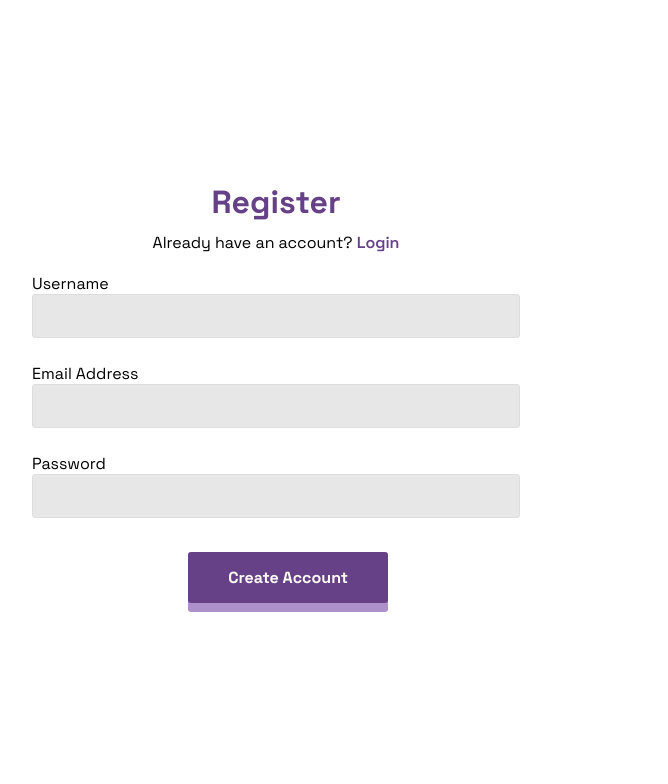
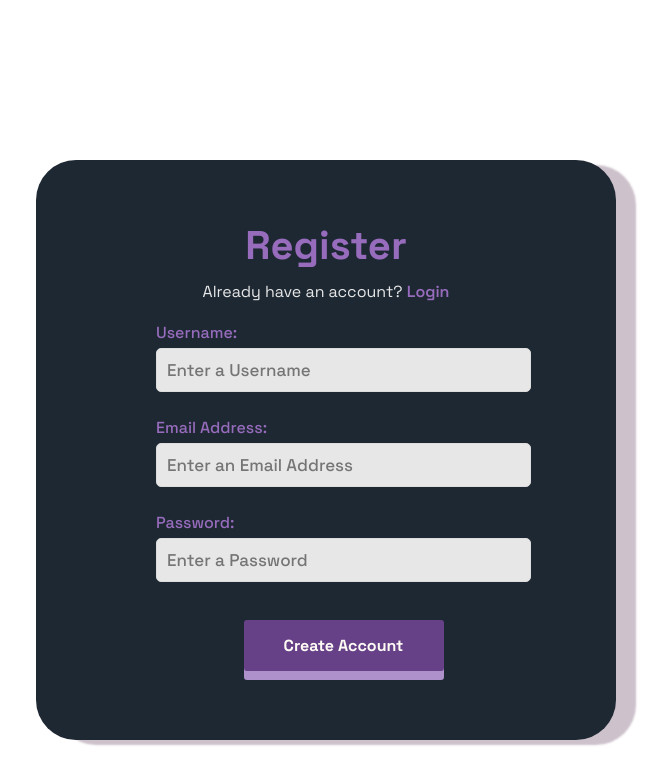
Before and after one commit to Kaylynnlaster/ForumApp, a React (Create React App) app in the folder client/: page /register in a window 1280 px wide. Shown: the top 784 px of the page, without its empty margins (364-1032 px from the left). Built offline with nearby package versions, Linux system fonts and the light colour scheme.

Commit message:
added bootstrap and more styling

```diff
--- a/client/package.json
+++ b/client/package.json
@@ -7,6 +7,7 @@
     "@testing-library/react": "^13.4.0",
     "@testing-library/user-event": "^13.5.0",
     "react": "^18.2.0",
+    "react-bootstrap": "^2.9.0",
     "react-dom": "^18.2.0",
     "react-router-dom": "^6.16.0",
     "react-scripts": "5.0.1",
--- a/client/src/components/Register.js
+++ b/client/src/components/Register.js
@@ -1,5 +1,11 @@
 import React, { useState } from "react";
 import { Link, useNavigate } from "react-router-dom";
+import Container from "react-bootstrap/esm/Container";
+import Form from 'react-bootstrap/Form';
+import Button from 'react-bootstrap/Button';
+import Row from 'react-bootstrap/Row';
+import Card from 'react-bootstrap/Card'
+import InputGroup from 'react-bootstrap/InputGroup'
 import "../styles/register.css"
 
 const Register = () => {
@@ -41,42 +47,67 @@ const Register = () => {
         setPassword("");
     };
     return (
-        <main className='register'>
+        <>
+            <Container className="d-flex align-items-center register">
+                <Card className="regCard">
+                    <Row className="reg-row">
+                        <Container className="mt-5">
                             <h1 className='registerTitle'>Register</h1>
                             <p>
                                 Already have an account? <Link to='/'>Login</Link>
                             </p>
-            <form className='registerForm' onSubmit={handleSubmit}>
-                <label htmlFor='username'>Username</label>
-                <input
+                        </Container>
+
+                        <Container>
+                            <Form className="registerForm" onSubmit={handleSubmit}>
+
+                                <Form.Group className="mt-4 mb-4">
+                                    <Form.Label htmlFor="username">Username:</Form.Label>
+                                    <Form.Control
                                         type='text'
                                         name='username'
                                         id='username'
                                         required
                                         value={username}
+                                        placeholder="Enter a Username"
                                         onChange={(e) => setUsername(e.target.value)}
                                     />
-                <label htmlFor='email'>Email Address</label>
-                <input
+                                </Form.Group>
+
+                                <Form.Group className="mt-4 mb-4">
+                                    <Form.Label htmlFor='email'>Email Address:</Form.Label>
+                                    <Form.Control
                                         type='text'
                                         name='email'
                                         id='email'
                                         required
                                         value={email}
+                                        placeholder="Enter an Email Address"
                                         onChange={(e) => setEmail(e.target.value)}
                                     />
-                <label htmlFor='password'>Password</label>
-                <input
+                                </Form.Group>
+
+                                <Form.Group className="mt-4 mb-4">
+                                    <Form.Label htmlFor="password">Password:</Form.Label>
+                                    <InputGroup>
+                                        <Form.Control
                                             type='password'
                                             name='password'
                                             id='password'
                                             required
                                             value={password}
+                                            placeholder="Enter a Password"
                                             onChange={(e) => setPassword(e.target.value)}
                                         />
-                <button className='registerBtn'>Create Account</button>
-            </form>
-        </main>
+                                    </InputGroup>
+                                </Form.Group>
+                                <Button className='registerBtn' type='submit'>Create Account</Button>
+                            </Form>
+                        </Container>
+                    </Row>
+                </Card>
+            </Container>
+        </>
     );
 };
 
--- a/client/src/styles/register.css
+++ b/client/src/styles/register.css
@@ -9,19 +9,32 @@
 }
 
 input {
-    padding: 10px 20px;
+    padding: 10px;
+    width: 150%;
     border: 1px solid #ddd;
     border-radius: 3px;
     margin-bottom: 25px;
     font-size: 17px;
+    font-weight: 500;
     color: #674188;
     background-color: #e7e7e7;
+    border-radius: 5px;
+    margin-top: 5px;
+}
+
+label {
+    color: #976cbd;
+    font-weight: 500;
 }
 
 a {
     text-decoration: none;
-    color: #674188;
+    color: #976cbd;
     font-weight: 600;
+}
+
+.reg-row {
+    margin-top: 20px;
 }
 
 .register {
@@ -31,31 +44,35 @@ a {
     align-items: center;
     justify-content: center;
     min-height: 100vh;
-    padding: 30px;
-
+    /* padding: 30px; */
 }
 
 .register p {
     margin-bottom: 20px;
+    text-align: center;
+    color: #e7e7e7;
 }
 
 .registerTitle {
     margin-bottom: 10px;
-    color: #674188;
+    color: #976cbd;
+    text-align: center;
+    font-size: 40px;
 }
 
-.registerForm{
-    width: 40%;
+.registerForm {
+    width: 50%;
     display: flex;
     flex-direction: column;
+    margin-left: 80px;
 }
 
 .registerBtn {
     display: block;
     width: 200px;
     padding: 15px;
-    margin-left: 32%;
-    margin-top: 2%;
+    margin-left: 35%;
+    margin-top: 5%;
     cursor: pointer;
     outline: none;
     border: none;
@@ -73,3 +90,20 @@ a {
     box-shadow: 0 5px #5c4a6d;
     transform: translateY(4px);
 }
+
+.regCard {
+    width: 580px;
+    background-color: #1e2833;
+    height: 580px;
+    border-radius: 40px;
+    padding: 40px;
+    margin: 50px;
+    transform: translate(-50%, -50%);
+    position: absolute;
+    top: 50%;
+    left: 50%;
+    box-shadow: 20px 5px 2px rgba(91, 50, 83, 0.3);
+    display: flex;
+    flex-direction: column;
+    justify-content: flex-start;
+}
```
Also changed, not shown: 1 other file (tests, documents, lock files or other folders). Lines whose indentation alone changed are shown as unchanged.
